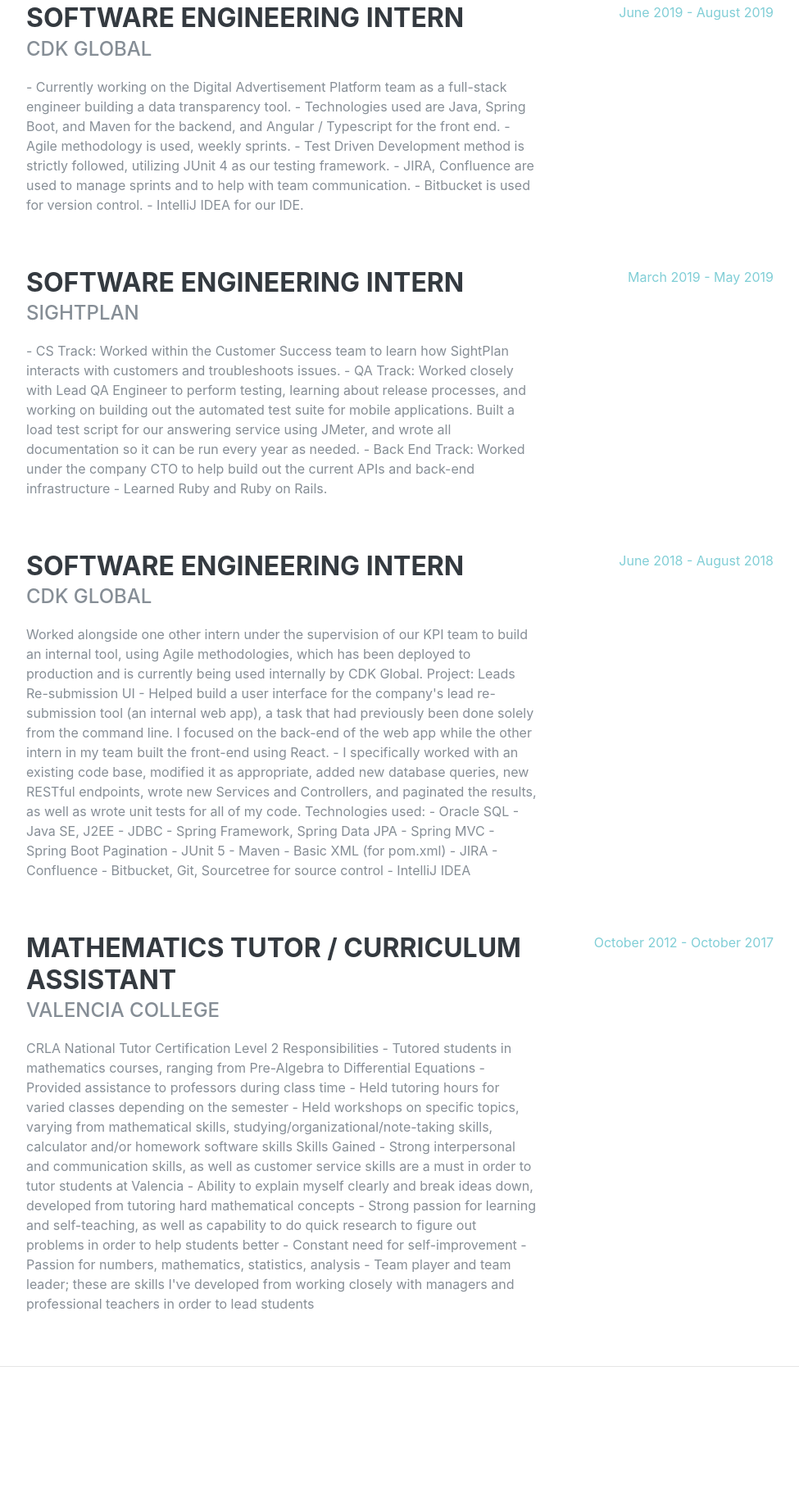
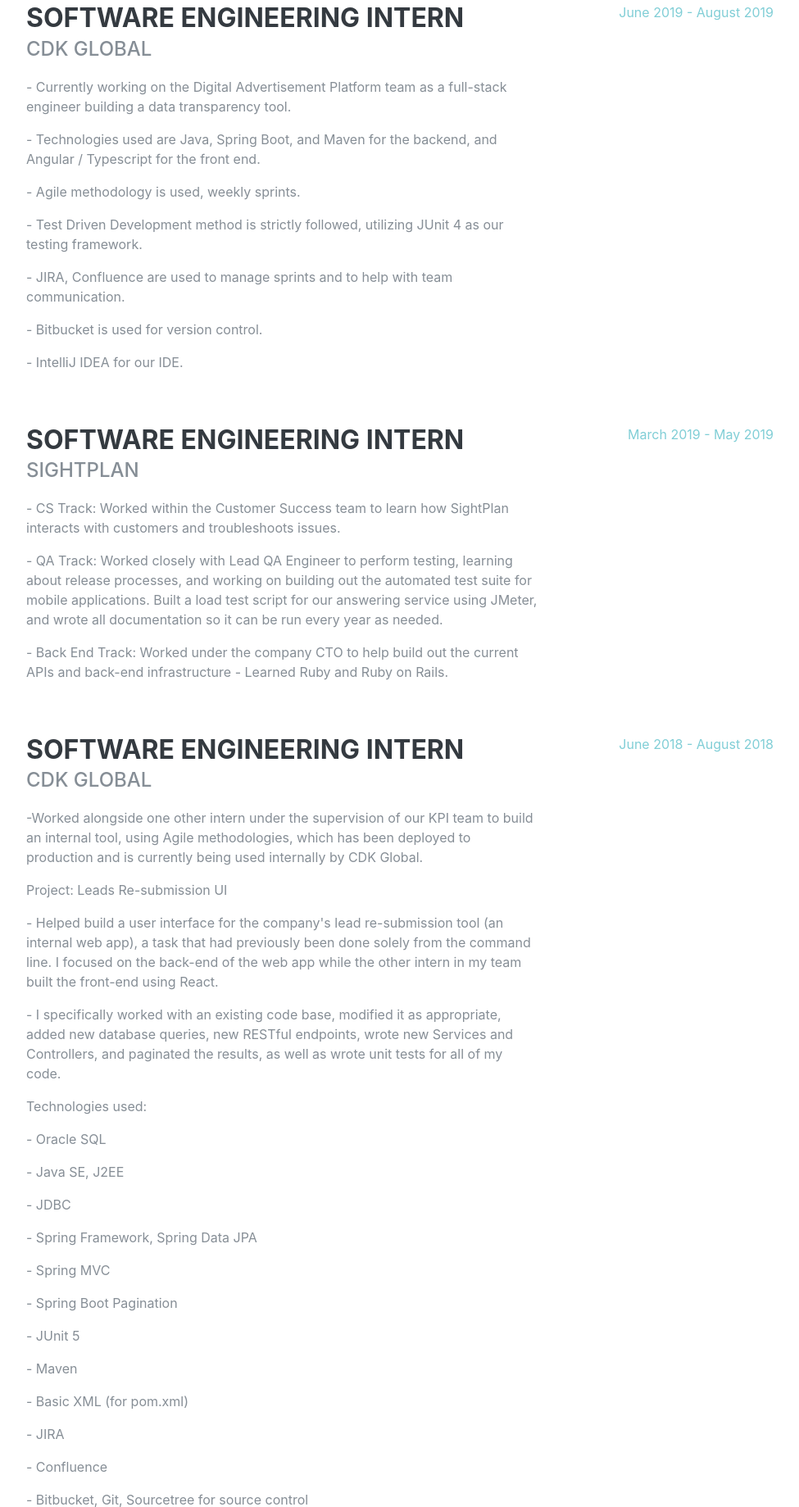
Before and after one commit to lienne/lienne.github.io, a plain HTML site: page index.html in a window 1280 px wide. Shown: the part 961-2800 px from the top of the page at 82% size, without its empty margins (288-1263 px from the left). Drawn offline with nearby package versions, Linux system fonts and the light colour scheme; a web font is replaced by a local one.

Commit message:
Added links to description, hover tips, fixed experience paragraphs, other minor fixes

```diff
--- a/index.html
+++ b/index.html
@@ -77,7 +77,7 @@
       <a class="navbar-brand js-scroll-trigger" href="#page-top">
         <span class="d-block d-lg-none">Liana Severo</span>
         <span class="d-none d-lg-block">
-          <img class="img-fluid img-profile rounded-circle mx-auto mb-2" src="img/pfp5-cropped.jpg" alt="">
+          <img class="img-fluid img-profile rounded-circle mx-auto mb-2" src="img/pfp2.png" alt="">
         </span>
       </a>
       <button class="navbar-toggler" type="button" data-toggle="collapse" data-target="#navbarSupportedContent"
@@ -121,14 +121,13 @@
             call me Belle.
 
             Apart from my quest to become a badass Software Engineer, I also thoroughly enjoy playing video games,
-            reading fantasy novels, sweets, and drawing. Check some of those out here.
+            reading fantasy novels, sweets, and drawing. Check some of those out <a href="https://www.instagram.com/artbylienne/">here</a>.
 
             My current obsession is Zelda - Breath of the Wild.
 
-            My favorite music genre is Uplifting Trance, and my favorite band of all time is Above & Beyond. Check them
-            out!
+            My favorite music genre is Uplifting Trance, and my favorite band of all time is Above & Beyond. <a href="https://www.youtube.com/user/aboveandbeyondtv">Check them out!</a>
 
-            You can also view my LinkedIn, my Github page, or download my Resume, if you're into that sorta thing.</p>
+            You can also view my <a href="https://www.linkedin.com/in/liana-severo/">LinkedIn</a>, my <a href="https://github.com/lienne">Github page</a>, or download my <a href="/documents/Liana_Severo_Resume.pdf">Resume</a>, if you're into that sorta thing.</p>
           <div class="social-icons">
             <a href="https://www.linkedin.com/in/liana-severo/">
               <i class="fab fa-linkedin-in"></i>
@@ -160,14 +159,14 @@
               <h3 class="mb-0">Software Engineering Intern</h3>
               <div class="subheading mb-3">CDK Global</div>
               <p>- Currently working on the Digital Advertisement Platform team as a full-stack engineer building a data
-                transparency tool.
-                - Technologies used are Java, Spring Boot, and Maven for the backend, and Angular / Typescript for the
-                front end.
-                - Agile methodology is used, weekly sprints.
-                - Test Driven Development method is strictly followed, utilizing JUnit 4 as our testing framework.
-                - JIRA, Confluence are used to manage sprints and to help with team communication.
-                - Bitbucket is used for version control.
-                - IntelliJ IDEA for our IDE.</p>
+                transparency tool.</p>
+              <p>- Technologies used are Java, Spring Boot, and Maven for the backend, and Angular / Typescript for the
+                front end.</p>
+              <p>- Agile methodology is used, weekly sprints.</p>
+              <p>- Test Driven Development method is strictly followed, utilizing JUnit 4 as our testing framework.</p>
+              <p>- JIRA, Confluence are used to manage sprints and to help with team communication.</p>
+              <p>- Bitbucket is used for version control.</p>
+              <p>- IntelliJ IDEA for our IDE.</p>
             </div>
             <div class="resume-date text-md-right">
               <span class="text-primary">June 2019 - August 2019</span>
@@ -179,14 +178,14 @@
               <h3 class="mb-0">Software Engineering Intern</h3>
               <div class="subheading mb-3">SightPlan</div>
               <p>- CS Track: Worked within the Customer Success team to learn how SightPlan interacts with customers and
-                troubleshoots issues.
+                troubleshoots issues.</p>
 
-                - QA Track: Worked closely with Lead QA Engineer to perform testing, learning about release processes,
+              <p>- QA Track: Worked closely with Lead QA Engineer to perform testing, learning about release processes,
                 and working on building out the automated test suite for mobile applications.
                 Built a load test script for our answering service using JMeter, and wrote all documentation so it can
-                be run every year as needed.
+                be run every year as needed.</p>
 
-                - Back End Track: Worked under the company CTO to help build out the current APIs and back-end
+              <p>- Back End Track: Worked under the company CTO to help build out the current APIs and back-end
                 infrastructure - Learned Ruby and Ruby on Rails.</p>
             </div>
             <div class="resume-date text-md-right">
@@ -198,33 +197,32 @@
             <div class="resume-content">
               <h3 class="mb-0">Software Engineering Intern</h3>
               <div class="subheading mb-3">CDK Global</div>
-              <p>Worked alongside one other intern under the supervision of our KPI team to build an internal tool,
+              <p>-Worked alongside one other intern under the supervision of our KPI team to build an internal tool,
                 using Agile methodologies, which has been deployed to production and is currently being used internally
-                by CDK Global.
+                by CDK Global.</p>
 
-                Project: Leads Re-submission UI
-                - Helped build a user interface for the company's lead re-submission tool (an internal web app), a task
+              <p>Project: Leads Re-submission UI</p>
+                <p>- Helped build a user interface for the company's lead re-submission tool (an internal web app), a task
                 that had previously been done solely from the command line. I focused on the back-end of the web app
-                while the other intern in my team built the front-end using React.
-                - I specifically worked with an existing code base, modified it as appropriate, added new database
+                while the other intern in my team built the front-end using React.</p>
+                <p>- I specifically worked with an existing code base, modified it as appropriate, added new database
                 queries, new RESTful endpoints, wrote new Services and Controllers, and paginated the results, as well
-                as wrote unit tests for all of my code.
+                as wrote unit tests for all of my code.</p>
 
-                Technologies used:
-                - Oracle SQL
-                - Java SE, J2EE
-                - JDBC
-                - Spring Framework, Spring Data JPA
-                - Spring MVC
-                - Spring Boot Pagination
-                - JUnit 5
-                - Maven
-                - Basic XML (for pom.xml)
-                - JIRA
-                - Confluence
-                - Bitbucket, Git, Sourcetree for source control
-                - IntelliJ IDEA
-              </p>
+                <p>Technologies used:</p>
+                <p>- Oracle SQL</p>
+                <p>- Java SE, J2EE</p>
+                <p>- JDBC</p>
+                <p>- Spring Framework, Spring Data JPA</p>
+                <p>- Spring MVC</p>
+                <p>- Spring Boot Pagination</p>
+                <p>- JUnit 5</p>
+                <p>- Maven</p>
+                <p>- Basic XML (for pom.xml)</p>
+                <p>- JIRA</p>
+                <p>- Confluence</p>
+                <p>- Bitbucket, Git, Sourcetree for source control</p>
+                <p>- IntelliJ IDEA</p>
             </div>
             <div class="resume-date text-md-right">
               <span class="text-primary">June 2018 - August 2018</span>
@@ -235,25 +233,25 @@
             <div class="resume-content">
               <h3 class="mb-0">Mathematics Tutor / Curriculum Assistant</h3>
               <div class="subheading mb-3">Valencia College</div>
-              <p>CRLA National Tutor Certification Level 2
+              <p>CRLA National Tutor Certification Level 2</p>
 
-                Responsibilities
-                - Tutored students in mathematics courses, ranging from Pre-Algebra to Differential Equations
-                - Provided assistance to professors during class time
-                - Held tutoring hours for varied classes depending on the semester
-                - Held workshops on specific topics, varying from mathematical skills,
-                studying/organizational/note-taking skills, calculator and/or homework software skills
+                <p>Responsibilities</p>
+                <p>- Tutored students in mathematics courses, ranging from Pre-Algebra to Differential Equations</p>
+                <p>- Provided assistance to professors during class time</p>
+                <p>- Held tutoring hours for varied classes depending on the semester</p>
+                <p>- Held workshops on specific topics, varying from mathematical skills,
+                studying/organizational/note-taking skills, calculator and/or homework software skills</p>
 
-                Skills Gained
-                - Strong interpersonal and communication skills, as well as customer service skills are a must in order
-                to tutor students at Valencia
-                - Ability to explain myself clearly and break ideas down, developed from tutoring hard mathematical
-                concepts
-                - Strong passion for learning and self-teaching, as well as capability to do quick research to figure
-                out problems in order to help students better
-                - Constant need for self-improvement
-                - Passion for numbers, mathematics, statistics, analysis
-                - Team player and team leader; these are skills I've developed from working closely with managers and
+                <p>Skills Gained</p>
+                <p>- Strong interpersonal and communication skills, as well as customer service skills are a must in order
+                to tutor students at Valencia</p>
+                <p>- Ability to explain myself clearly and break ideas down, developed from tutoring hard mathematical
+                concepts</p>
+                <p>- Strong passion for learning and self-teaching, as well as capability to do quick research to figure
+                out problems in order to help students better</p>
+                <p>- Constant need for self-improvement</p>
+                <p>- Passion for numbers, mathematics, statistics, analysis</p>
+                <p>- Team player and team leader; these are skills I've developed from working closely with managers and
                 professional teachers in order to lead students</p>
             </div>
             <div class="resume-date text-md-right">
@@ -304,28 +302,28 @@
           <div class="subheading mb-3">Programming Languages &amp; Tools</div>
           <ul class="list-inline dev-icons">
             <li class="list-inline-item">
-              <i class="fab fa-java"></i>
+              <i class="fab fa-java" title="Java"></i>
             </li>
             <li class="list-inline-item">
-              <i class="fab fa-html5"></i>
+              <i class="fab fa-html5" title="HTML5"></i>
             </li>
             <li class="list-inline-item">
-              <i class="fab fa-css3-alt"></i>
+              <i class="fab fa-css3-alt" title="CSS3"></i>
             </li>
             <li class="list-inline-item">
-              <i class="fab fa-js-square"></i>
+              <i class="fab fa-js-square" title="JavaScript"></i>
             </li>
             <li class="list-inline-item">
-              <i class="fab fa-angular"></i>
+              <i class="fab fa-angular" title="Angular"></i>
             </li>
             <li class="list-inline-item">
-              <i class="fab fa-node"></i>
+              <i class="fab fa-node" title="Node.js"></i>
             </li>
             <li class="list-inline-item">
-              <i class="fab fa-npm"></i>
+              <i class="fab fa-npm" title="npm"></i>
             </li>
             <li class="list-inline-item">
-              <i class="fab fa-linux"></i>
+              <i class="fab fa-linux" title="Linux"></i>
             </li>
           </ul>
         </div>
@@ -352,16 +350,16 @@
   </div>
   <div class="footer-social-icons text-center">
     <a href="https://www.linkedin.com/in/liana-severo/">
-      <i class="fab fa-linkedin-in fa-2x"></i>
+      <i class="fab fa-linkedin-in fa-2x" title="My LinkedIn"></i>
     </a>
     <a href="https://github.com/lienne">
-      <i class="fab fa-github-alt fa-2x"></i>
+      <i class="fab fa-github-alt fa-2x" title="My Github"></i>
     </a>
     <a href="https://twitter.com/liennelovelace">
-      <i class="fab fa-twitter fa-2x"></i>
+      <i class="fab fa-twitter fa-2x" title="My Twitter"></i>
     </a>
     <a href="mailto:lianasevero3@gmail.com">
-      <i class="far fa-envelope fa-2x"></i>
+      <i class="far fa-envelope fa-2x" title=" Shoot me a message!"></i>
     </a>
   </div>
 
```
Also changed, not shown: img/pfp1.jpg (deleted), img/pfp5-cropped.jpg (deleted), 2 other files.
